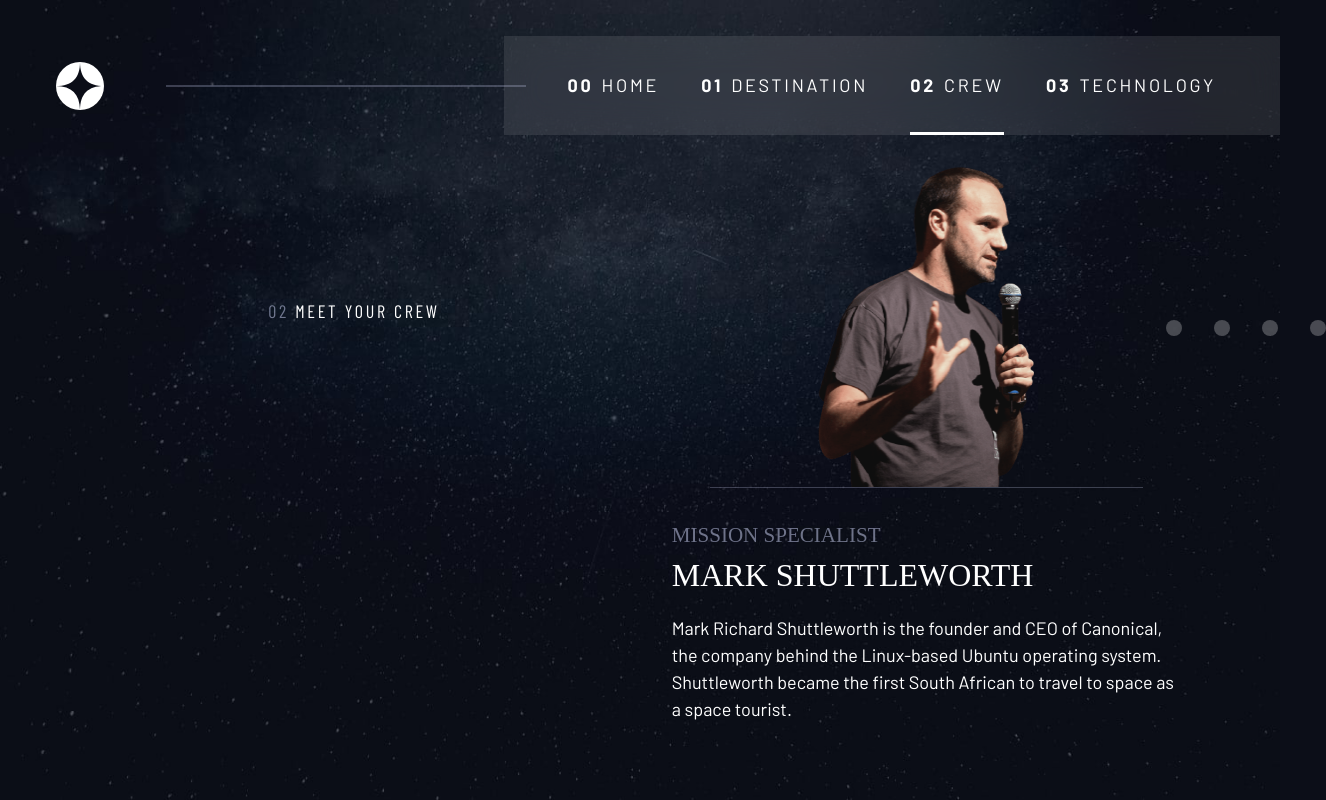
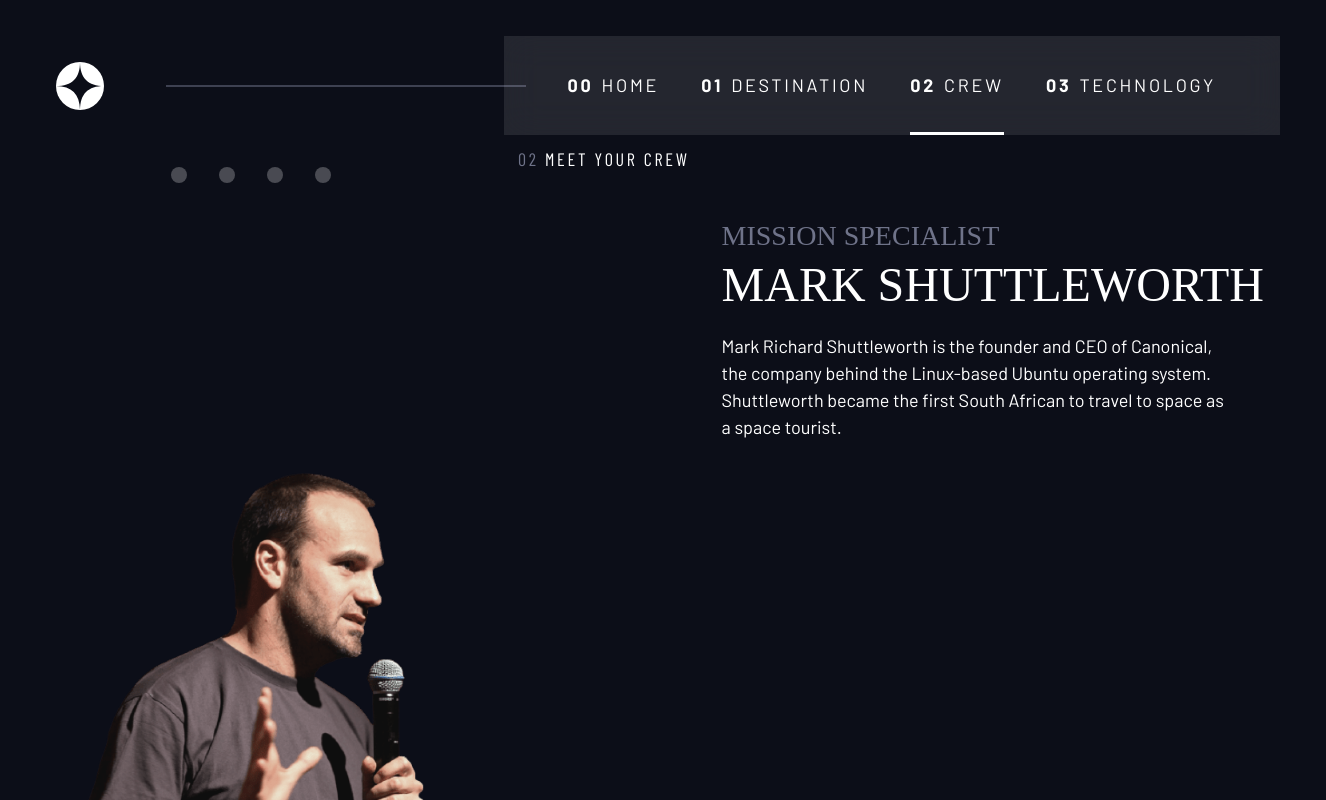
Before and after one commit to cruzrafaelx/space-travel, a React (Create React App) app: page /crew/1 in a window 1280 px wide. Shown: the top 800 px of the page, 1326 px wide, since content can reach past the window. Built offline with nearby package versions, Linux system fonts and the light colour scheme; a web font is replaced by a local one.

Commit message:
Fix tablet size of crew page

```diff
--- a/src/App.css
+++ b/src/App.css
@@ -27,7 +27,7 @@
   :root {
       --fs-800: 5rem;
       --fs-700: 2.5rem;
-      --fs-600: 1.5rem;
+      --fs-600: 2.5rem;
       --fs-500: 1.25rem;
       --fs-400: 1rem;
   }
@@ -38,7 +38,7 @@
   :root {
       --fs-800: 6.25rem;
       --fs-700: 3.5rem;
-      --fs-600: 2rem;
+      --fs-600: 3rem;
       --fs-500: 1.75rem;
       --fs-400: 1.125rem;
   }
@@ -144,7 +144,7 @@
   place-items: center;
   text-align: center;
   padding-inline: 1rem;
-  padding-block-end: 2rem;
+
 }
 
 .grid-container p{
@@ -600,6 +600,18 @@
   min-height: 100vh;
 }
 
+.crew{
+  background-image: url(./assets/crew/background-crew-mobile.jpg);
+  background-size: cover;
+  min-height: 100vh;
+}
+
+.technology{
+  background-image: url(./assets/technology/background-technology-mobile.jpg);
+  background-size: cover;
+  min-height: 100vh;
+}
+
 /* Tablet */
 @media (min-width: 37.5em){
   .homepage{
@@ -611,6 +623,18 @@
     background-image: url(./assets/destination/background-destination-tablet.jpg);
     background-size: cover;
   }
+
+  .crew{
+    background-image: url(./assets/crew/background-crew-tablet.jpg);
+    background-size: cover;
+
+  }
+
+  .technology{
+    background-image: url(./assets/technology/background-technology-tablet.jpg);
+    background-size: cover;
+  }
+
 }
 
 /* Desktop */
@@ -624,6 +648,16 @@
     background-image: url(./assets/destination/background-destination-desktop.jpg);
     background-size: cover;
     min-height: 100vh;
+  }
+
+  .crew{
+    background-image: url(./assets/crew/background-crew-desktop.jpg);
+    background-size: cover;
+  }
+
+  .technology{
+    background-image: url(./assets/technology/background-technology-desktop.jpg);
+    background-size: cover;
   }
 }
 
@@ -779,8 +813,6 @@
   gap: 1.2em;
 }
 
-
-
 .crew-description h3{
   color: hsl( var(--clr-light) / .5);
   margin-block-end: -0.7em;
@@ -791,22 +823,51 @@
 }
 
 .crew-img > img{
-  position: relative;
   max-width: 50%;
   margin: 0 auto;
   display: block;
 }
 
-.crew > img::after{
-  position: absolute;
-  content: "";
-  width: 100%;
-  height: 100%;
-  top: 0;
-  left: 0;
-  background-color: hsl( var(--clr-light) / .25);
-  transform: scale(1);
-  z-index: 1;
+
+/* Tablet */
+@media (min-width: 37.5em){
+  .grid-container--crew{
+    display: grid;
+    grid-template-areas:
+      "titl"
+      "desc"
+      "indi"
+      "imge"
+    ;
+    grid-template-columns: 1fr;
+
+  }
+
+  .crew-title{
+    grid-area: titl;
+
+  }
+
+  .grid-container--crew .crew-title{
+    text-align: left;
+    justify-self: start;
+  }
+
+  .crew-indicators{
+    grid-area: indi;
+  }
+  .crew-description{
+    grid-area: desc;
+  }
+  .crew-img{
+    grid-area: imge;
+    border: none;
+    margin-block-end: -1em;
+  }
+
+  .crew-img > img{
+    max-width: 80%;
+  }
+
+
 }
-
-/* Try commit on Mac */
--- a/src/Layouts/CrewsLayout.jsx
+++ b/src/Layouts/CrewsLayout.jsx
@@ -17,8 +17,8 @@
   const bio = data.crew[0].bio
 
   return (
-    <section className='grid-container crew flow' style={{"--flow-space": "2rem"}}>
-      <h1 className='uppercase crew-title letter-spacing-2 fs-400 ff-sans-cond'><span>02</span> Meet your crew</h1>
+    <section className='grid-container grid-container--crew flow' style={{"--flow-space": "2rem"}}>
+      <h1 className='crew-title uppercase letter-spacing-2 fs-400 ff-sans-cond'><span>02</span> Meet your crew</h1>
       <div className='crew-img'>
         <img src={`http://localhost:3000/${image}`}></img>
       </div>
--- a/src/Layouts/Layout.jsx
+++ b/src/Layouts/Layout.jsx
@@ -6,7 +6,7 @@
 
     const [isMenuOpen, setIsMenuOpen] = useState(true)
     const location = useLocation().pathname
-
+    console.log(location)
 
     function toggleMenuClick(){
       setIsMenuOpen(!isMenuOpen)
@@ -15,7 +15,10 @@
 
 
   return (
-    <div className={ `${location === "/" ? "homepage" : "destination" }`}>
+    <div className={ `${location === "/" ? "homepage" :
+                        location === "/destinations" ? "destination" :
+                        location === "/crew" ? "crew" :
+                        location === "/technology" ? "technology" : ""}`}>
         <header className='primary-header flex'>
 
           <div className='homepage-logo'>
--- a/src/pages/Crew.js
+++ b/src/pages/Crew.js
@@ -15,7 +15,7 @@
 
   return (
       <div className='crew-description flex'>
-        <h3 className='uppercase ff-serif'>{role}</h3>
+        <h3 className='uppercase ff-serif fs-500'>{role}</h3>
         <h1 className='uppercase ff-serif fs-600'>{name}</h1>
         <p>{bio}</p>
       </div>
```
